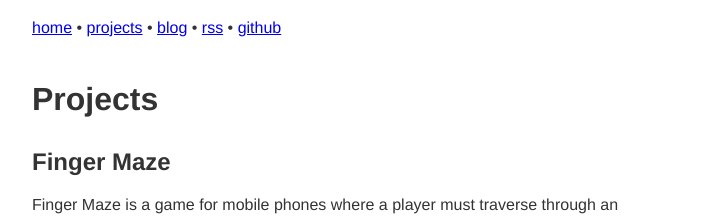
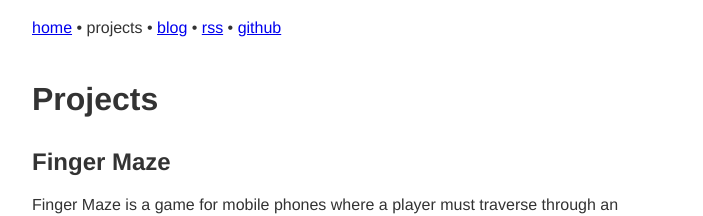
Before and after one commit to jcsawyer/jcsawyer.github.io, a Jekyll site: the page built from projects/index.html, in a window 1280 px wide. Shown: the top 216 px of the page, without its empty margins (288-991 px from the left). Built offline with Jekyll 4.4.1, drawn with Linux system fonts in a browser that asks for light colours; part of the change alters nothing that is shown.

```diff
--- a/_layouts/default.html
+++ b/_layouts/default.html
@@ -25,7 +25,7 @@
       <p>
         {% if page.url == '/' %}home{% else %}<a href="/" title="Go to the home page">home</a>{% endif %}
         •
-        {% if page.url == '/projects' %}projects{% else %}<a href="/projects" title="Go to the projects page">projects</a>{% endif %}
+        {% if page.url == '/projects/' %}projects{% else %}<a href="/projects" title="Go to the projects page">projects</a>{% endif %}
         •
         {% if page.url == '/blog/index.html' %}blog{% else %}<a href="/blog" title="Go to the blog page">blog</a>{% endif %}
         •
```
